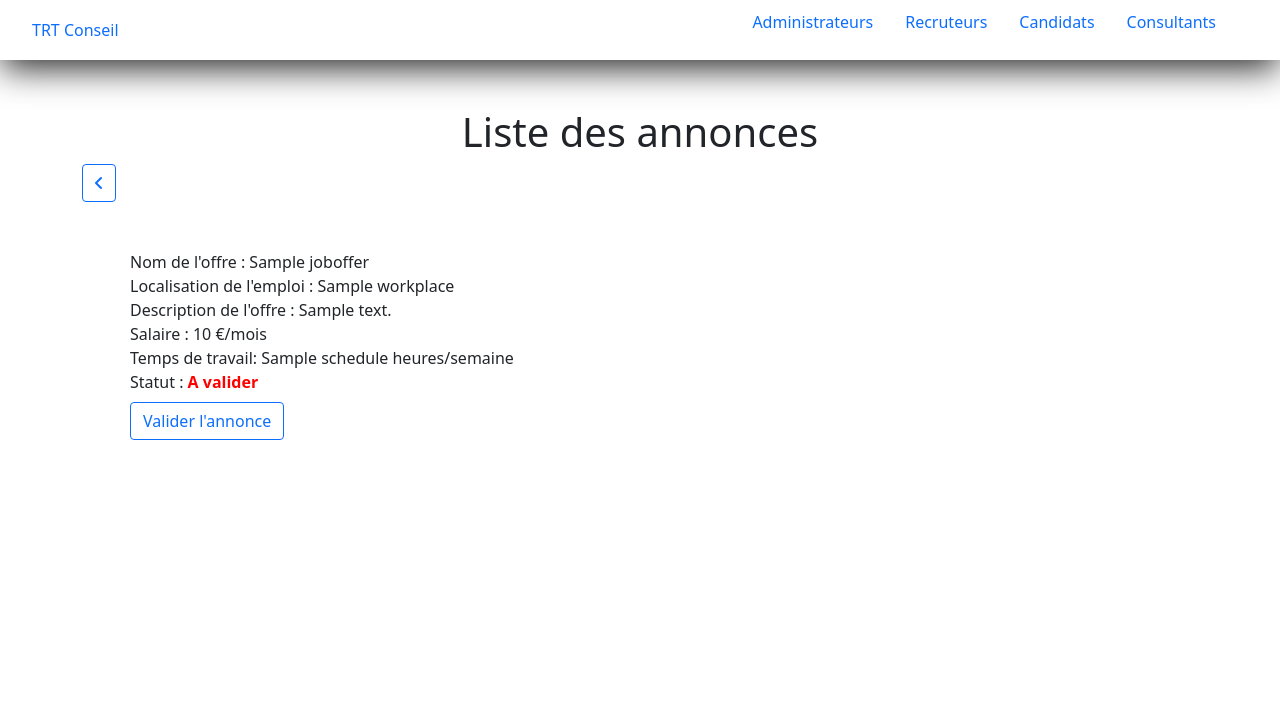
After one commit to Brunod32/eva_back_trtconseil, a Symfony app: template templates/consultant_workingpage/validate-joboffer.html.twig in a window 1280 px wide. The commit adds this page. Shown: the top 704 px of the page. Run offline with Twig, Linux system fonts and the light colour scheme; the template is opened without the code that fills it: most values are stand-ins (such as "Sample title", 1, 10 or a date in 2020); some libraries are stand-ins or nearby versions.

Commit message:
Added joboffer consultant's validation

```diff
--- a/src/Entity/JobOffer.php
+++ b/src/Entity/JobOffer.php
@@ -26,7 +26,7 @@ class JobOffer
     private string $description;
 
     #[ORM\Column(type: 'boolean')]
-    private bool $isValid = true;
+    private bool $isValid = false;
 
     #[ORM\ManyToOne(targetEntity: Consultant::class, inversedBy: 'jobOffers')]
     #[ORM\JoinColumn(nullable: true)]
--- a/templates/candidate/index.html.twig
+++ b/templates/candidate/index.html.twig
@@ -14,12 +14,12 @@
             <p class="invalidMsg">Votre compte n'a pas encore été validé</p>
         {% elseif app.user.isValid == true %}
             <p class="validMsg">Votre compte a été validé</p>
-        {% endif %}
         <p>Nom: {{ app.user.firstname | capitalize }}</p>
         <p>Prénom: {{ app.user.lastname | capitalize }}</p>
         <p>Mon email: {{ app.user.email }}</p>
         <p>Métier: {{ app.user.job | capitalize }}</p>
         <p>CV: <a href="{{ asset('uploads/' ~ app.user.cv) }}">Voir le CV</a></p>
+        {% endif %}
 
         {% if app.user.isValid == true %}
             <a href="{{ path('app_candidate_edit', {'id': app.user.id}) }}">Modifier/Ajouter des informations</a>
--- a/templates/consultant_workingpage/index.html.twig
+++ b/templates/consultant_workingpage/index.html.twig
@@ -20,6 +20,7 @@
         </div>
         <div class="my-5 mx-5">
             <h3>Gérer les annonces</h3>
+            <a href="{{ path('app_consultant_workingpage_validate_joboffer') }}">Consulter la liste des annonces</a>
         </div>
     </section>
 
--- /dev/null
+++ b/templates/consultant_workingpage/validate-joboffer.html.twig
@@ -0,0 +1,46 @@
+{% extends 'base.html.twig' %}
+
+{% block title %}Consultant | Validation{% endblock %}
+
+{% block body %}
+{{ include('_navbar.html.twig') }}
+
+<div class="container">
+    <h1 class="text-center mt-5">Liste des annonces</h1>
+
+    <button class="btn btn-outline-primary">
+        <a href="{{ path('app_consultant_workingpage')}}" title="Accueil espace Consultant">
+            <i class="fa-solid fa-angle-left"></i>
+        </a>
+    </button>
+    <section class="mt-5">
+        {# <h2>Liste des annonces à valider</h2> #}
+        <div class="my-3 mx-5">
+        {% for joboffer in joboffers %}
+            {# Id : {{ candidate.Id }}
+            <br> #}
+            Nom de l'offre : {{ joboffer.jobTitle | capitalize}}
+            <br>
+            Localisation de l'emploi : {{ joboffer.workplace | capitalize}}
+            <br>
+            Description de l'offre : {{ joboffer.description }}
+            <br>
+            Salaire : {{ joboffer.salary }} €/mois
+            <br>
+            Temps de travail: {{ joboffer.schedule }} heures/semaine
+            <br>
+            {% if joboffer.isValid == false %}
+                Statut : <span class="invalidMsg">A valider</span>
+            {% else %}
+                Statut : <span class="validMsg">Validé</span>
+            {% endif %}
+            <br>
+            <button class="btn btn-outline-primary mt-2 mb-5">
+                <a href="{{ path('app_consultant_workingpage_validation_joboffer', {'id': joboffer.Id }) }}">Valider l'annonce</a>
+            </button>
+            <br>
+        {% endfor %}
+        </div>
+    </section>
+</div>
+{% endblock %}
--- a/templates/job_offer/_form.html.twig
+++ b/templates/job_offer/_form.html.twig
@@ -12,7 +12,7 @@
         label: 'Salaire mensuel/€'
     }) }}
     {{ form_row(form.schedule, {
-        label: 'Nombre d\'heures mensuelles'
+        label: 'Nombre d\'heures/semaine'
     }) }}
     <button class="btn btn-outline-primary ml-5 mt-2">{{ button_label|default('Enregistrer') }}</button>
 {{ form_end(form) }}
--- a/templates/job_offer/show.html.twig
+++ b/templates/job_offer/show.html.twig
@@ -40,16 +40,16 @@
                 <td>{{ job_offer.salary }}</td>
             </tr>
             <tr>
-                <th>Nombre d'heures</th>
+                <th>Nombre d'heures/semaine</th>
                 <td>{{ job_offer.schedule }}</td>
             </tr>
         </tbody>
     </table>
 </div>
 <div class="ms-5">
-    <a href="{{ path('app_job_offer_index') }}" class="btn btn-outline-success">Retour à la liste</a>
+    <a href="{{ path('app_job_offer_index') }}" class="btn btn-outline-success mb-2">Retour à la liste</a>
     <br>
-    <a href="{{ path('app_job_offer_edit', {'id': job_offer.id}) }}">Modifier</a>
+    <a href="{{ path('app_job_offer_edit', {'id': job_offer.id}) }}" class="btn btn-outline-primary">>Modifier</a>
 
     {{ include('job_offer/_delete_form.html.twig') }}
 {% endblock %}
--- a/templates/recruiter/index.html.twig
+++ b/templates/recruiter/index.html.twig
@@ -14,12 +14,12 @@
             <p class="invalidMsg">Votre compte n'a pas encore été validé</p>
         {% elseif app.user.isValid == true %}
             <p class="validMsg">Votre compte a été validé</p>
-        {% endif %}
             <p>Nom: {{ app.user.firstname | capitalize }}</p>
             <p>Prénom: {{ app.user.lastname | capitalize }}</p>
             <p>Mon email: {{ app.user.email }}</p>
             <p>Nom de l'entreprise: {{ app.user.companyName | capitalize }}</p>
             <p>Adresse de l'entreprise: {{ app.user.companyAddress }}</p>
+        {% endif %}
 
         {% if app.user.isValid == true %}
             <a href="{{ path('app_recruiter_edit', {'id': app.user.id}) }}">Modifier/Ajouter des informations</a>
@@ -28,9 +28,13 @@
 
     <section>
         <h2>Offres d'emploi</h2>
+        {% if app.user.isValid == false %}
+            <p class="invalidMsg">Votre compte n'a pas encore été validé</p>
+        {% elseif app.user.isValid == true %}
             <a href="{{ path('app_job_offer_index') }}">Consulter la liste des offres d'emploi</a>
             <br>
             <a href="{{ path('app_job_offer_new') }}">Ajouter une offre d'emploi</a>
+        {% endif %}
     </section>
 </div>
 {% endblock %}
```
Also changed, not shown: src/Controller/ConsultantWorkingpageController.php (+24 -40 lines), src/Controller/JobOfferController.php (+9 -5 lines), templates/job_offer/index.html.twig (+9 -1 lines).
